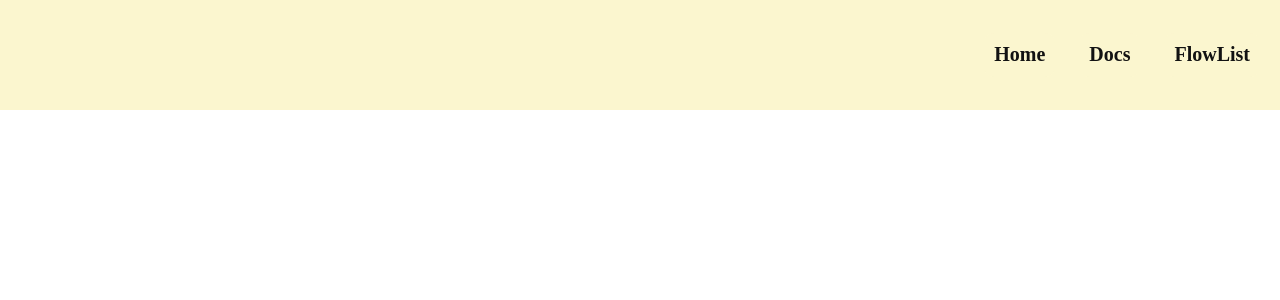
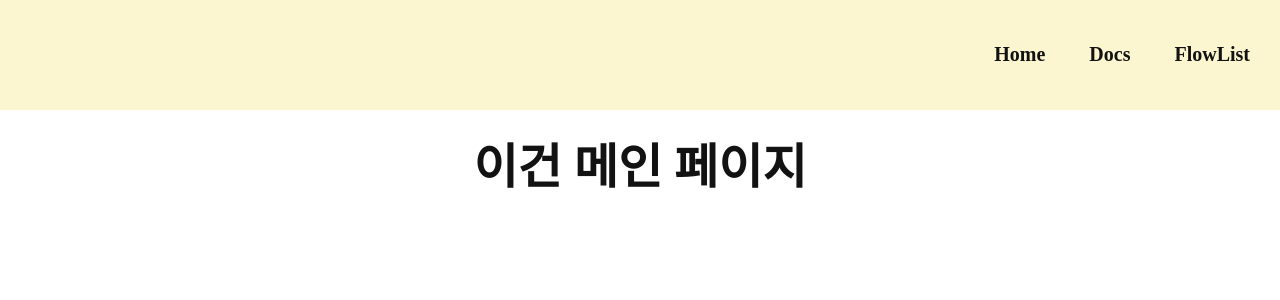
Before and after one commit to Binddog/Binddog, a React (Create React App) app in the folder frontend/binddog-core/: page / in a window 1280 px wide. Before the commit this address had no page. Shown: the top 300 px of the page. Built offline with nearby package versions, Linux system fonts and the light colour scheme; a web font is replaced by a local one.

Commit message:
:sparkles: Feat: 홈 주소 변경

```diff
--- a/frontend/binddog-core/src/App.js
+++ b/frontend/binddog-core/src/App.js
@@ -23,7 +23,7 @@
         {/* <h1>모든 것이 보여지는 바닥 레이어</h1> */}
         <TopNav />
         <Routes>
-          <Route path="/home" element={<Home />} />
+          <Route path="/" element={<Home />} />
           <Route path="/docs" element={<Docs />} />
           <Route path="/flowList" element={<FlowList />} />
           <Route path="/flow/:id" element={<Flow />} />
--- a/frontend/binddog-core/src/Component/TopNav.jsx
+++ b/frontend/binddog-core/src/Component/TopNav.jsx
@@ -9,7 +9,7 @@
   const navigate = useNavigate();
 
   const goToHome = () => {
-    navigate("/home");
+    navigate("/");
   };
 
   const goToDocs = () => {
```
